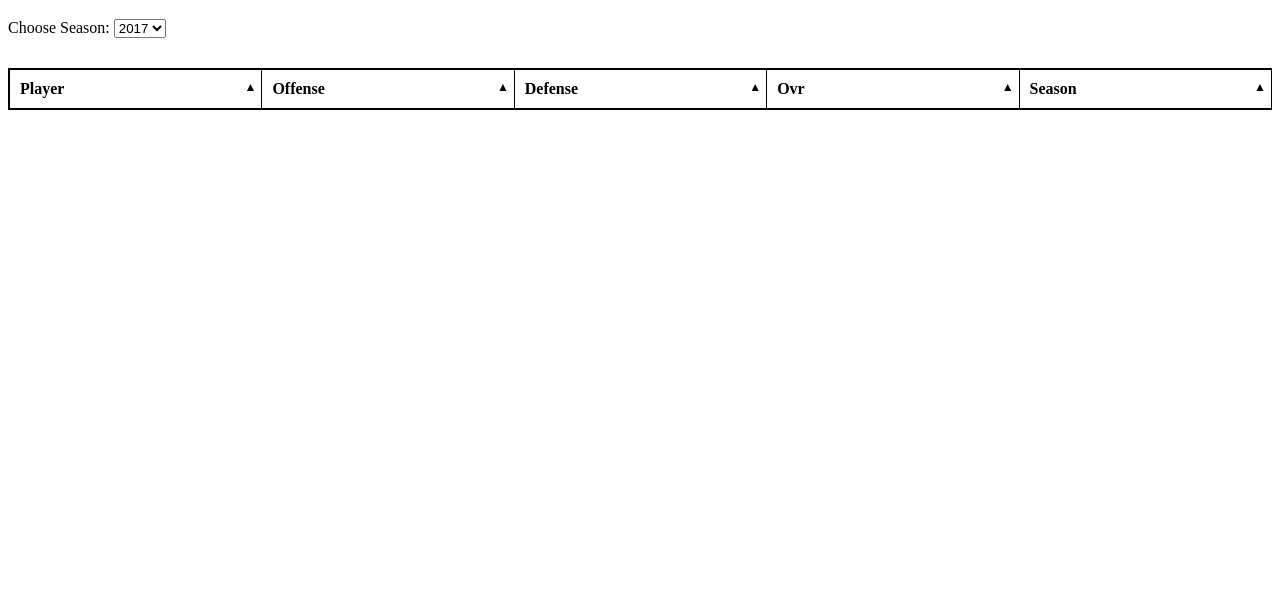
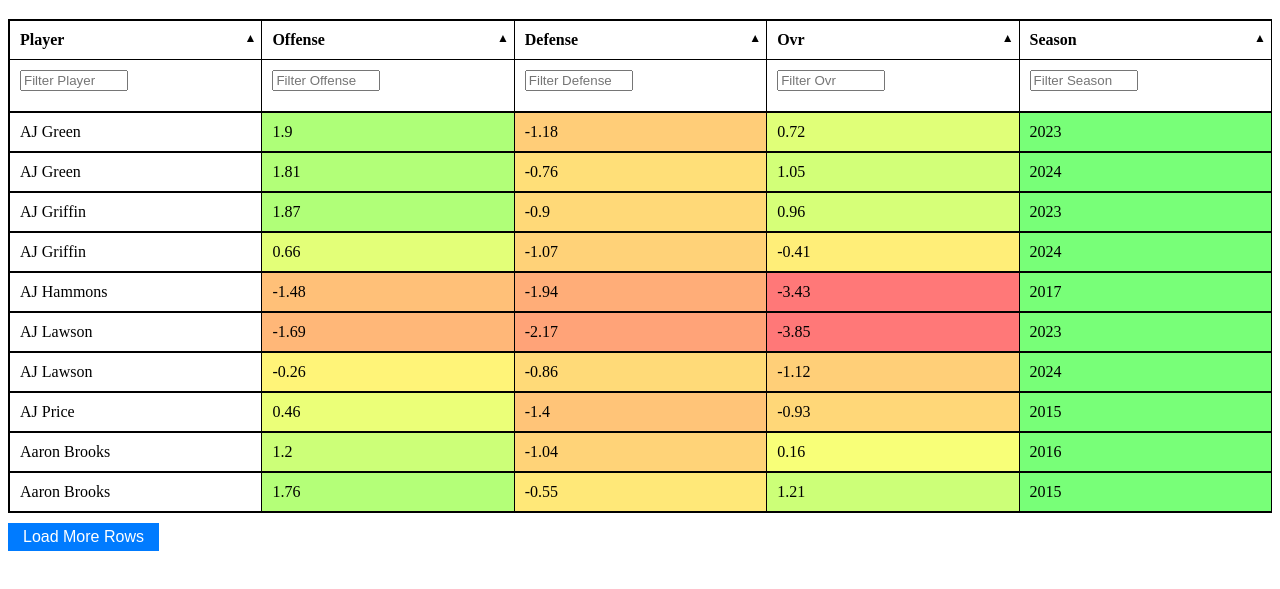
Before and after one commit to timotaij/LepookTable, a plain HTML site: page index.html in a window 1280 px wide. Both pictures are taken after a click on the element "Player". Shown: the part 61-650 px from the top of the page. Drawn offline with Linux system fonts and the light colour scheme.

Commit message:
Update index.html

```diff
--- a/index.html
+++ b/index.html
@@ -36,6 +36,10 @@
         th.sortable.desc:after {
             content: '\25BC'; /* Descending arrow */
         }
+        .filter-input {
+            margin-bottom: 10px;
+            width: 100px;
+        }
         .filter-row {
             background-color: #f1f1f1;
         }
@@ -49,8 +53,17 @@
             width: 100%;
             table-layout: fixed;
         }
-        select {
-            margin-bottom: 10px;
+        .load-more {
+            margin-top: 10px;
+            padding: 5px 15px;
+            background-color: #007BFF;
+            color: white;
+            border: none;
+            cursor: pointer;
+            font-size: 16px;
+        }
+        .load-more:hover {
+            background-color: #0056b3;
         }
     </style>
 </head>
@@ -58,44 +71,41 @@
 
 <h1>VEEEETABLEe</h1>
 
-<!-- Season Filter Dropdown -->
-<label for="seasonFilter">Choose Season: </label>
-<select id="seasonFilter">
-    <option value="2017">2017</option>
-    <option value="2018">2018</option>
-    <option value="2019">2019</option>
-    <option value="2020">2020</option>
-    <option value="2021">2021</option>
-    <option value="2022">2022</option>
-    <option value="2023">2023</option>
-    <option value="2024">2024</option>
-</select>
-
-<!-- Table -->
+<!-- Table with Filters -->
 <table id="csvTable">
     <thead>
         <tr id="tableHeader"></tr>
+        <tr id="filterRow" class="filter-row"></tr>
     </thead>
     <tbody id="tableBody"></tbody>
 </table>
 
+<!-- Load More Button -->
+<button id="loadMoreBtn" class="load-more">Load More Rows</button>
+
 <script>
+    // URL of the CSV file in your repository
     const csvUrl = 'https://raw.githubusercontent.com/timotaij/LepookTable/main/MAMBAVALUES.csv';
 
     let dataRows = []; // To store the table data for sorting and filtering
-    let currentSortColumn = null; // Default to sorting by "OVR" column
-    let sortAscending = true; // Sort by ascending by default
-    let currentSeason = '2017'; // Start with the 2017 season by default
+    let currentSortColumn = 3; // Default to sorting by "OVR" column (assuming OVR is column 3)
+    let sortAscending = false; // Sort by descending by default for OVR
+    let currentRowsToShow = 20; // Default number of rows to show initially
+    const rowsPerLoad = 20; // Number of rows to load each time
 
     fetch(csvUrl)
         .then(response => response.text())
         .then(data => {
             const rows = data.split('\n').filter(row => row.trim() !== ''); // Remove any empty rows
-            const header = rows[0].split(','); // Extract the header row
-            dataRows = rows.slice(1).map(row => row.split(',')); // Store the data for sorting and filtering
+            const header = rows[0].split(',');
+            dataRows = rows.slice(1).map(row => row.split(',')); // Store the data for sorting
+
+            // Filter the data to include only 2017 data initially
+            const initialRows = dataRows.filter(row => row[header.indexOf('Season')] === '2017');
 
             // Create table header with sortable columns
             const headerRow = document.getElementById('tableHeader');
+            const filterRow = document.getElementById('filterRow');
             header.forEach((cell, index) => {
                 const th = document.createElement('th');
                 th.textContent = cell;
@@ -106,24 +116,55 @@
                     toggleSortByColumn(index, th);
                 });
 
+                // Add filters for each column
+                const filterInput = document.createElement('input');
+                filterInput.type = 'text';
+                filterInput.className = 'filter-input';
+                filterInput.setAttribute('data-column', index);
+                filterInput.placeholder = `Filter ${cell}`;
+                filterInput.addEventListener('input', filterTable);
+
+                const thFilter = document.createElement('th');
+                thFilter.appendChild(filterInput);
+                filterRow.appendChild(thFilter);
+
                 headerRow.appendChild(th);
             });
 
-            // Render the rows for the initial season (2017)
-            renderTableBody(getRowsForSeason('2017'));
+            // Sort the 2017 rows by OVR column
+            const sortedInitialRows = initialRows.sort((a, b) => {
+                const valA = parseFloat(a[currentSortColumn]);
+                const valB = parseFloat(b[currentSortColumn]);
+                return sortAscending ? valA - valB : valB - valA; // Default sort to descending
+            });
 
-            // Event listener for season dropdown change
-            document.getElementById('seasonFilter').addEventListener('change', function() {
-                currentSeason = this.value;
-                renderTableBody(getRowsForSeason(currentSeason));
-            });
+            // Render the first set of rows (2017 data sorted by OVR)
+            renderTableBody(sortedInitialRows);
+
+            // Load more rows on button click
+            document.getElementById('loadMoreBtn').addEventListener('click', loadMoreRows);
         })
         .catch(error => console.error('Error loading the CSV file:', error));
 
-    // Function to get rows for a specific season
-    function getRowsForSeason(season) {
-        const seasonColumnIndex = 2; // Adjust the column index where the season is located
-        return dataRows.filter(row => row[seasonColumnIndex] === season); // Filter rows based on the season
+    // Function to get color based on value from red (-3) to green (+3), with white in the middle
+    function getColorForValue(value, min, max) {
+        const mid = (min + max) / 2;
+        const ratio = (value - mid) / (max - min);
+        let red, green;
+
+        if (value >= mid) {
+            green = 255;
+            red = 255 * (1 - ratio);  // Shade toward green
+        } else {
+            red = 255;
+            green = 255 * (1 + ratio);  // Shade toward red
+        }
+
+        // Limit the brightness to prevent overpowering the text
+        red = Math.max(red, 120);
+        green = Math.max(green, 120);
+
+        return `rgb(${Math.round(red)}, ${Math.round(green)}, 120)`; // Keeping blue component low for better contrast
     }
 
     // Function to render the table body
@@ -148,27 +189,6 @@
         });
     }
 
-    // Function to get color based on value from red (-3) to green (+3), with white in the middle
-    function getColorForValue(value, min, max) {
-        const mid = (min + max) / 2;
-        const ratio = (value - mid) / (max - min);
-        let red, green;
-
-        if (value >= mid) {
-            green = 255;
-            red = 255 * (1 - ratio);  // Shade toward green
-        } else {
-            red = 255;
-            green = 255 * (1 + ratio);  // Shade toward red
-        }
-
-        // Limit the brightness to prevent overpowering the text
-        red = Math.max(red, 120);
-        green = Math.max(green, 120);
-
-        return `rgb(${Math.round(red)}, ${Math.round(green)}, 120)`; // Keeping blue component low for better contrast
-    }
-
     // Function to sort table by column (with toggle between ascending/descending)
     function toggleSortByColumn(columnIndex, headerEl) {
         // Clear sorting arrows from all headers
@@ -184,8 +204,7 @@
         // Add arrow direction on current column
         headerEl.classList.add(sortAscending ? 'asc' : 'desc');
 
-        const sortedRows = [...dataRows].filter(row => row[2] === currentSeason) // Filter rows for current season
-            .sort((a, b) => {
+        const sortedRows = [...dataRows].sort((a, b) => {
             const valA = isNaN(a[columnIndex]) ? a[columnIndex] : parseFloat(a[columnIndex]);
             const valB = isNaN(b[columnIndex]) ? b[columnIndex] : parseFloat(b[columnIndex]);
 
@@ -196,8 +215,41 @@
             }
         });
 
-        // Render the sorted rows for the current season
-        renderTableBody(sortedRows);
+        // Render only the rows that are currently visible
+        renderTableBody(sortedRows.slice(0, currentRowsToShow));
+    }
+
+    // Function to filter table based on input in filter boxes
+    function filterTable() {
+        const filterInputs = document.querySelectorAll('.filter-input');
+        const filteredRows = dataRows.filter(row => {
+            return filterInputs.every(input => {
+                const column = input.getAttribute('data-column');
+                const filterValue = input.value.toLowerCase();
+                const cell = row[column]?.toLowerCase();
+                return !filterValue || cell.includes(filterValue);
+            });
+        });
+
+        // Apply sorting to the filtered data
+        const sortedFilteredRows = filteredRows.sort((a, b) => {
+            const valA = isNaN(a[currentSortColumn]) ? a[currentSortColumn] : parseFloat(a[currentSortColumn]);
+            const valB = isNaN(b[currentSortColumn]) ? b[currentSortColumn] : parseFloat(b[currentSortColumn]);
+
+            if (sortAscending) {
+                return valA > valB ? 1 : -1;
+            } else {
+                return valA < valB ? 1 : -1;
+            }
+        });
+
+        renderTableBody(sortedFilteredRows.slice(0, currentRowsToShow));
+    }
+
+    // Function to load more rows (all seasons after the default 2017 load)
+    function loadMoreRows() {
+        const remainingRows = dataRows.filter(row => row[3] !== '2017'); // Show rows after 2017
+        renderTableBody(remainingRows.slice(0, currentRowsToShow));
     }
 </script>
 
```
Lines whose indentation alone changed are shown as unchanged.
